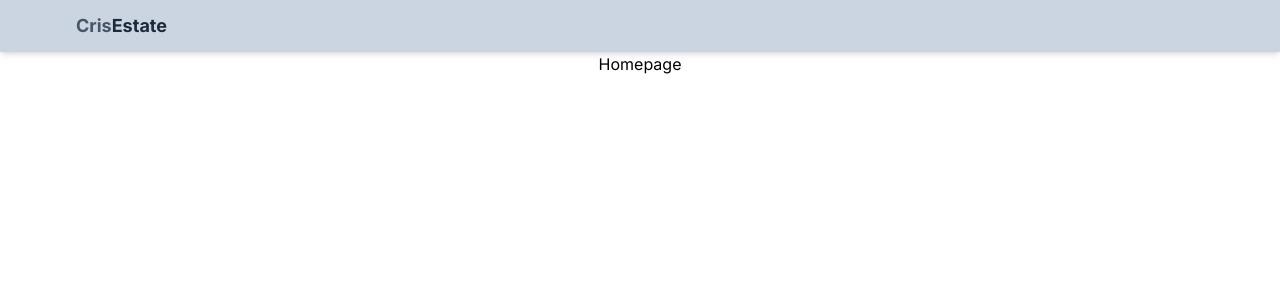
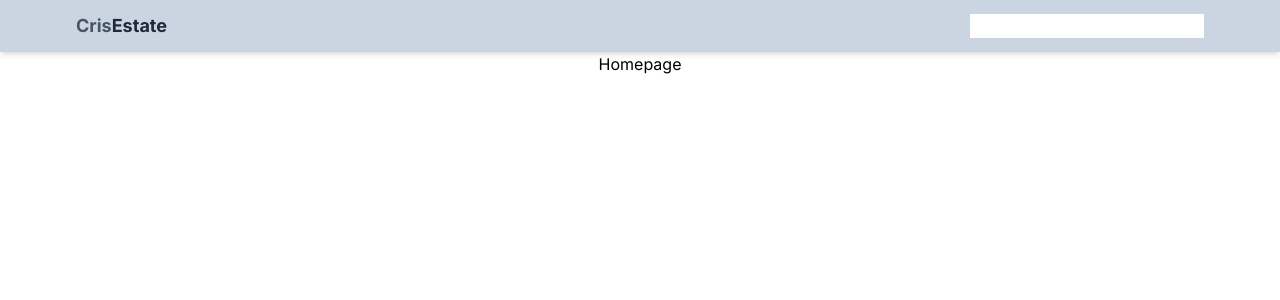
Before and after one commit to EmmanuelOBUjunior/estate, a Next.js app in the folder client/: page / in a window 1280 px wide. Shown: the top 300 px of the page. Built offline with nearby package versions, Linux system fonts and the light colour scheme.

Commit message:
working on navbar component

```diff
--- a/client/components/Nav.jsx
+++ b/client/components/Nav.jsx
@@ -2,7 +2,7 @@ const Nav = () => {
 
   return (
     <nav className='bg-slate-300 shadow-md'>
-        <div className="mx-auto justify-between max-w-6xl items-center p-3">
+        <div className="flex mx-auto justify-between max-w-6xl items-center p-3">
         <h1 className='font-bold text-sm sm:text-lg flex flex-wrap'>
             <span className="text-slate-600 ">
                 Cris
@@ -11,6 +11,10 @@ const Nav = () => {
                 Estate
             </span>
         </h1>
+
+        <form>
+            <input type="text" />
+        </form>
         </div>
     </nav>
   )
```
